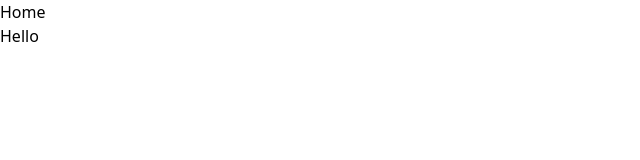
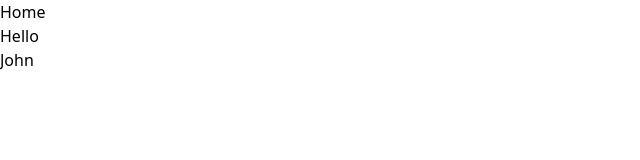
Before and after one commit to johnfeyisayo/Jobzy-cleaning-service, a React (Create React App) app: page / in a window 1280 px wide. Shown: the top 160 px of the page, without its empty margins (0-640 px from the left). Built offline with nearby package versions, Linux system fonts and the light colour scheme.

Commit message:
make change

```diff
--- a/src/App.js
+++ b/src/App.js
@@ -20,7 +20,7 @@ function App() {
       <Route path='contact' element={<Contact />}></Route>
       <Route path='services' element={<Services />}></Route>
     </Routes>
-    <p className="h-10 w-10 rounded-full">Hello</p>
+    <p className="h-10 w-10 rounded-full">Hello John</p>
     </div>
   );
 }
```
